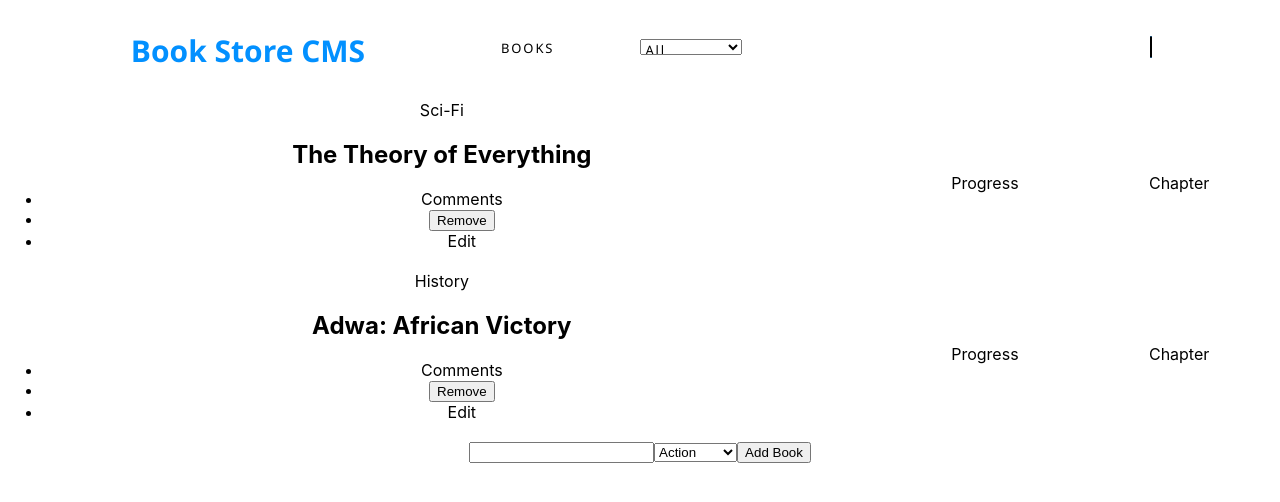
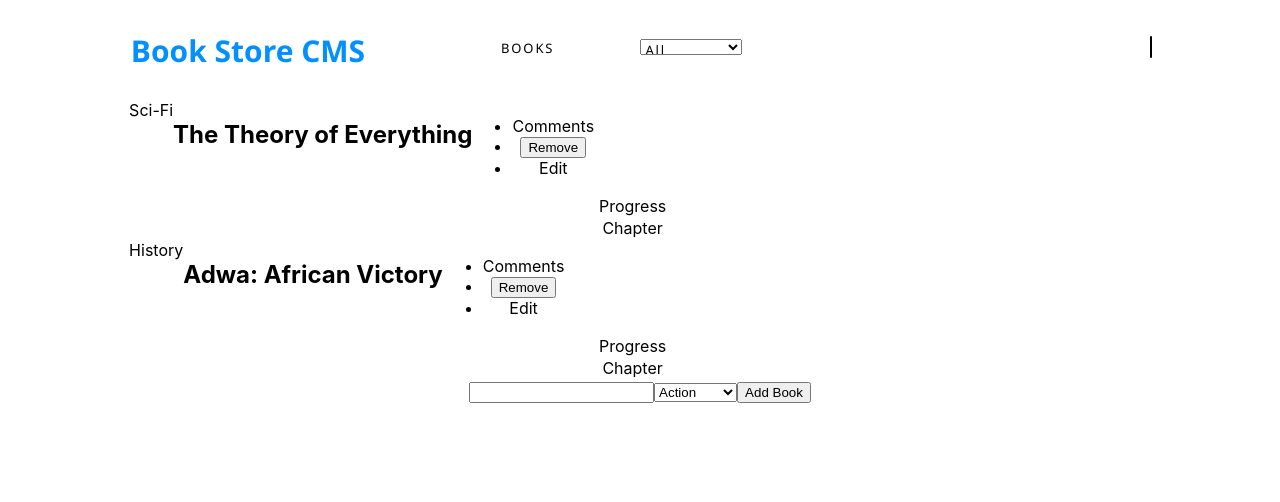
Before and after one commit to henatan99/book-store, a React (Create React App) app: page / in a window 1280 px wide. Shown: the top 502 px of the page. Built offline with nearby package versions, Linux system fonts and the light colour scheme.

Commit message:
Add align styling for the book row components

```diff
--- a/src/App.css
+++ b/src/App.css
@@ -58,3 +58,14 @@
   border: solid 1px;
   border-radius: 22.5px;
 }
+
+.book {
+  margin: 0 10% 0 10%;
+  display: flex;
+  flex-direction: column;
+}
+
+.book-info {
+  display: flex;
+  flex-direction: row;
+}
--- a/src/components/Book.js
+++ b/src/components/Book.js
@@ -7,7 +7,7 @@ const Book = ({ book, handleRemoveBook }) => (
       {/* <td className="book-id">{book.id}</td> */}
       <span className="book-category">{book.category}</span>
       <h2 className="book-title">{book.title}</h2>
-      <ul>
+      <ul className="lists">
         <li>Comments</li>
         <li className="book-category">
           <button type="button" id={book.id} onClick={handleRemoveBook}>Remove</button>
--- a/src/containers/BookList.js
+++ b/src/containers/BookList.js
@@ -29,7 +29,6 @@ const BookList = ({
       <table>
         <thead>
           <tr>
-            <th />
             <th />
             <th />
             <th />
```
